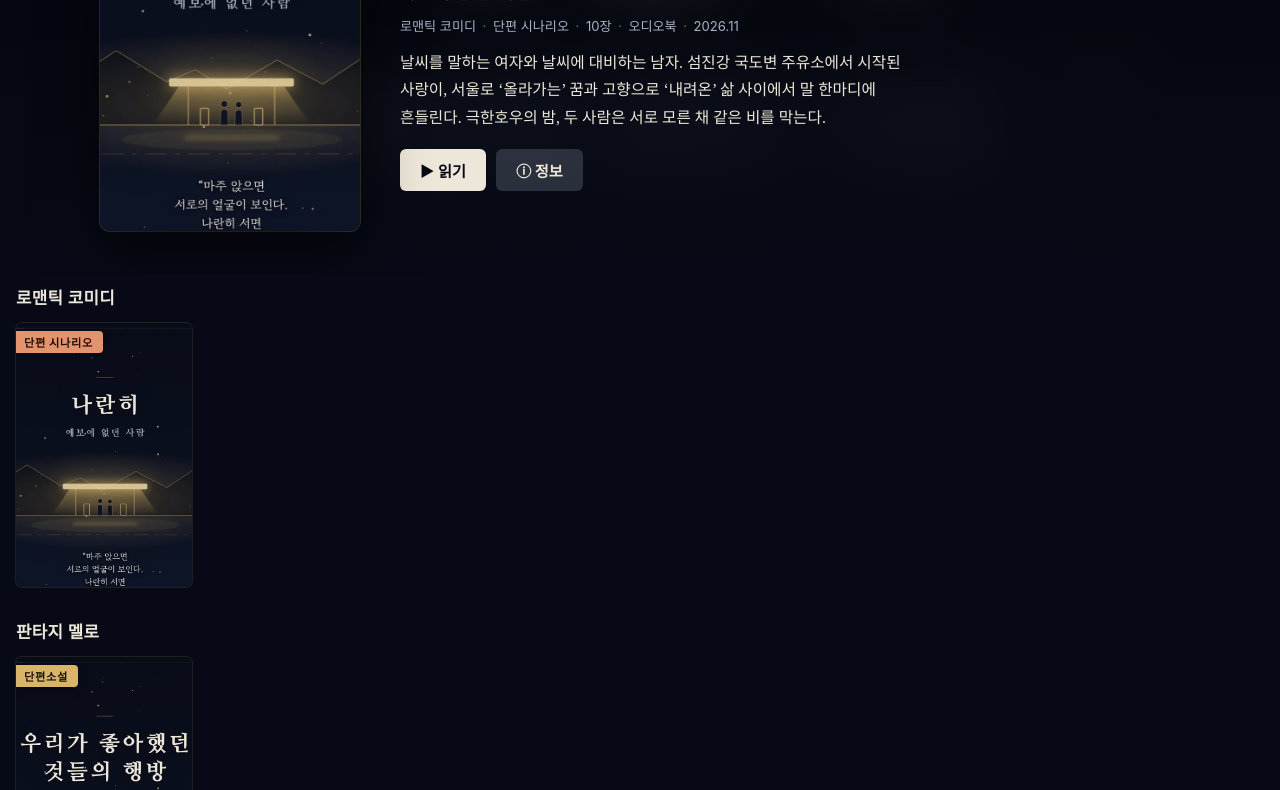
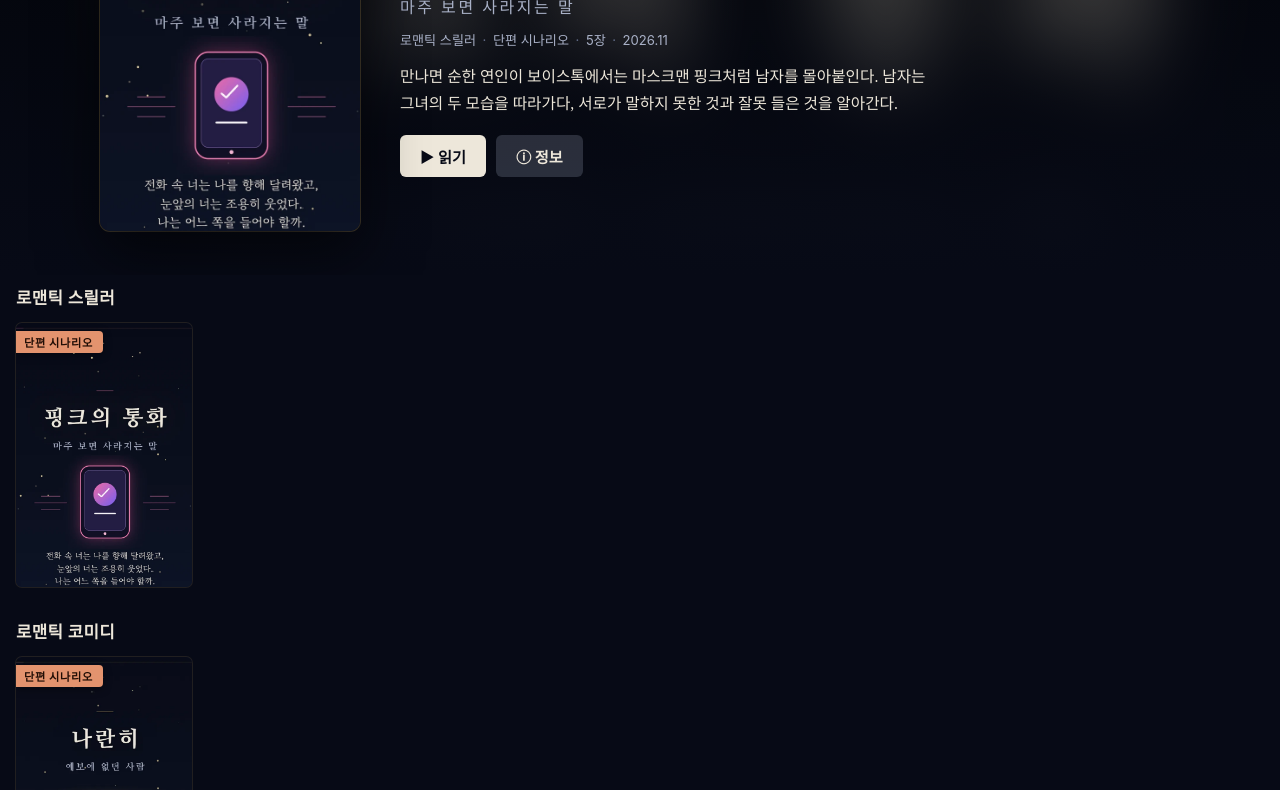
Before and after one commit to bluehhhh-byte/bluehhhh-byte.github.io, a plain HTML site: page index.html in a window 1280 px wide. Shown: the part 255-1045 px from the top of the page. Drawn offline with Linux system fonts and the light colour scheme; a web font is replaced by a local one.

Commit message:
서재에 핑크의 통화 등록

```diff
--- a/books.js
+++ b/books.js
@@ -2,6 +2,21 @@
 // genre = 메뉴·줄을 나누는 장르, format = 표지 배너(단편소설/단편 시나리오)
 // key = 각 리더 사이트의 이어 읽기 저장 키(같은 origin이라 그대로 읽힌다)
 window.BOOKS = [
+  {
+    id: 'pink-on-the-line',
+    title: '핑크의 통화',
+    subtitle: '마주 보면 사라지는 말',
+    genre: '로맨틱 스릴러',
+    format: '단편 시나리오',
+    chapters: 5,
+    audio: false,
+    year: '2026.11',
+    url: '/pink-on-the-line/',
+    cover: 'covers/pink-on-the-line.webp',
+    key: 'pink_on_the_line_progress_v1',
+    tags: ['로맨스', '특촬물', '보이스톡', '듀스'],
+    synopsis: '만나면 순한 연인이 보이스톡에서는 마스크맨 핑크처럼 남자를 몰아붙인다. 남자는 그녀의 두 모습을 따라가다, 서로가 말하지 못한 것과 잘못 들은 것을 알아간다.'
+  },
   {
     id: 'naranhi',
     title: '나란히',
--- a/index.html
+++ b/index.html
@@ -10,7 +10,7 @@
   <link rel="preconnect" href="https://fonts.gstatic.com" crossorigin>
   <link href="https://fonts.googleapis.com/css2?family=Gowun+Batang:wght@400;700&family=Noto+Serif+KR:wght@600;700&display=swap" rel="stylesheet">
   <link rel="stylesheet" href="https://cdn.jsdelivr.net/gh/orioncactus/pretendard@v1.3.9/dist/web/static/pretendard.min.css" />
-  <link rel="stylesheet" href="styles.css?v=20261116d" />
+  <link rel="stylesheet" href="styles.css?v=20261122a" />
 </head>
 <body>
   <header class="topbar">
@@ -31,7 +31,7 @@
   </div>
 
   <!-- bump ?v= on every release (Pages max-age=600) -->
-  <script src="books.js?v=20261116d"></script>
-  <script src="app.js?v=20261116d"></script>
+  <script src="books.js?v=20261122a"></script>
+  <script src="app.js?v=20261122a"></script>
 </body>
 </html>
```
Also changed, not shown: covers/pink-on-the-line.webp (added).
